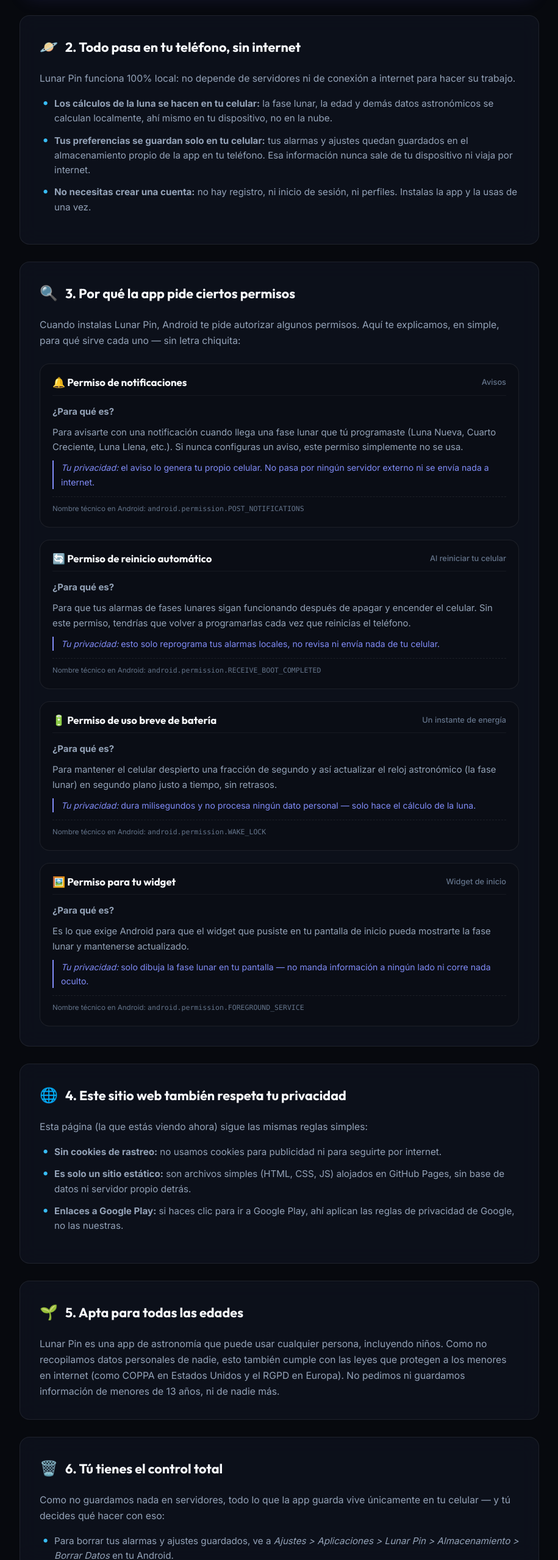
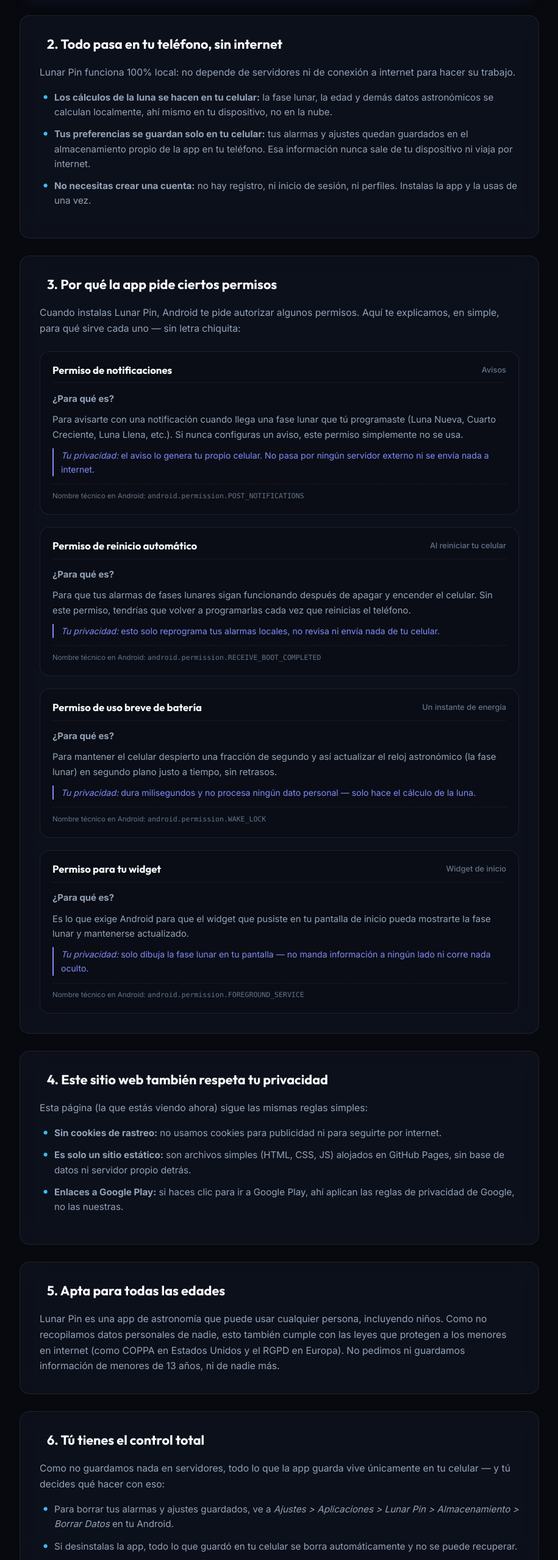
Before and after one commit to Zen-Lab-Digital/lunarpin, a plain HTML site: page privacy.html in a window 1280 px wide. Shown: the part 1095-3653 px from the top of the page at 61% size, without its empty margins (182-1097 px from the left). Drawn offline with Linux system fonts and the light colour scheme.

Commit message:
Remove icons from privacy policy sections
Removed icons from various sections in the privacy policy.

```diff
--- a/privacy.html
+++ b/privacy.html
@@ -99,7 +99,7 @@
         <!-- 2. Arquitectura Local y Offline -->
         <section class="legal-section">
           <div class="section-icon-wrap">
-            <span class="section-icon">🪐</span>
+            <span class="section-icon"></span>
             <h2>2. Todo pasa en tu teléfono, sin internet</h2>
           </div>
           <p>
@@ -115,7 +115,7 @@
         <!-- 3. Auditoría y Justificación de Permisos del APK -->
         <section class="legal-section">
           <div class="section-icon-wrap">
-            <span class="section-icon">🔍</span>
+            <span class="section-icon"></span>
             <h2>3. Por qué la app pide ciertos permisos</h2>
           </div>
           <p>
@@ -126,7 +126,7 @@
             <!-- Permiso 1: POST_NOTIFICATIONS -->
             <div class="permission-item">
               <div class="permission-header">
-                <h3 class="permission-name">🔔 Permiso de notificaciones</h3>
+                <h3 class="permission-name"> Permiso de notificaciones</h3>
                 <span class="permission-scope">Avisos</span>
               </div>
               <div class="permission-body">
@@ -144,7 +144,7 @@
             <!-- Permiso 2: RECEIVE_BOOT_COMPLETED -->
             <div class="permission-item">
               <div class="permission-header">
-                <h3 class="permission-name">🔄 Permiso de reinicio automático</h3>
+                <h3 class="permission-name">Permiso de reinicio automático</h3>
                 <span class="permission-scope">Al reiniciar tu celular</span>
               </div>
               <div class="permission-body">
@@ -162,7 +162,7 @@
             <!-- Permiso 3: WAKE_LOCK -->
             <div class="permission-item">
               <div class="permission-header">
-                <h3 class="permission-name">🔋 Permiso de uso breve de batería</h3>
+                <h3 class="permission-name"> Permiso de uso breve de batería</h3>
                 <span class="permission-scope">Un instante de energía</span>
               </div>
               <div class="permission-body">
@@ -180,7 +180,7 @@
             <!-- Permiso 4: FOREGROUND_SERVICE -->
             <div class="permission-item">
               <div class="permission-header">
-                <h3 class="permission-name">🖼️ Permiso para tu widget</h3>
+                <h3 class="permission-name"> Permiso para tu widget</h3>
                 <span class="permission-scope">Widget de inicio</span>
               </div>
               <div class="permission-body">
@@ -200,7 +200,7 @@
         <!-- 4. Política respecto a la Web Oficial -->
         <section class="legal-section">
           <div class="section-icon-wrap">
-            <span class="section-icon">🌐</span>
+            <span class="section-icon"></span>
             <h2>4. Este sitio web también respeta tu privacidad</h2>
           </div>
           <p>
@@ -216,7 +216,7 @@
         <!-- 5. Protección de Menores (COPPA / RGPD) -->
         <section class="legal-section">
           <div class="section-icon-wrap">
-            <span class="section-icon">🌱</span>
+            <span class="section-icon"></span>
             <h2>5. Apta para todas las edades</h2>
           </div>
           <p>
@@ -227,7 +227,7 @@
         <!-- 6. Control, Retención y Eliminación de Datos -->
         <section class="legal-section">
           <div class="section-icon-wrap">
-            <span class="section-icon">🗑️</span>
+            <span class="section-icon"></span>
             <h2>6. Tú tienes el control total</h2>
           </div>
           <p>
@@ -242,7 +242,7 @@
         <!-- 7. Cambios a esta Política -->
         <section class="legal-section">
           <div class="section-icon-wrap">
-            <span class="section-icon">📜</span>
+            <span class="section-icon"></span>
             <h2>7. Si algo cambia aquí, te lo decimos</h2>
           </div>
           <p>
@@ -253,7 +253,7 @@
         <!-- 8. Contacto Oficial -->
         <section class="legal-section legal-contact-card">
           <div class="section-icon-wrap">
-            <span class="section-icon">✉️</span>
+            <span class="section-icon"></span>
             <h2>8. ¿Dudas? Escríbenos</h2>
           </div>
           <p>
```
